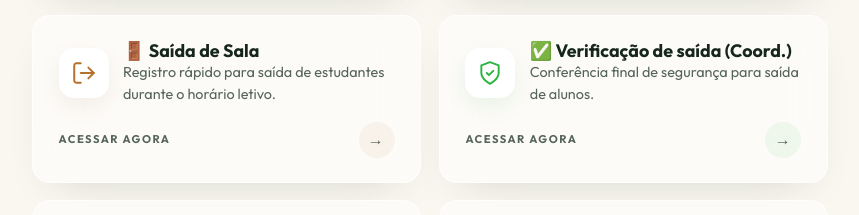
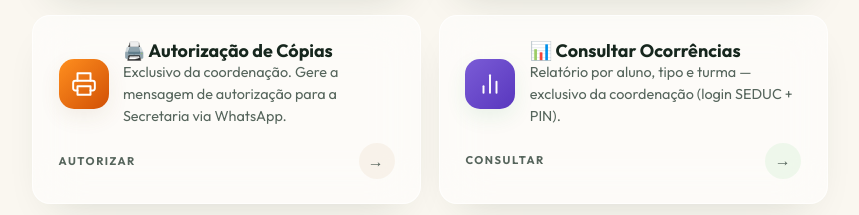
Before and after one commit to viniciusabezezer/painel-colaborador, a plain HTML site: page index.html in a window 1280 px wide. Shown: the part 1249-1464 px from the top of the page, without its empty margins (210-1069 px from the left). Drawn offline with Linux system fonts and the light colour scheme.

Commit message:
Remove cards de Saida de Sala e Verificacao de saida

```diff
--- a/index.html
+++ b/index.html
@@ -102,41 +102,7 @@
                     </div>
                 </a>
 
-                <!-- Saída de Sala -->
-                <a href="https://forms.gle/dmjBehzbKXMDoWNw9" class="form-card glass reveal delay-5" target="_blank">
-                    <div class="card-head">
-                        <div class="icon-wrapper">
-                            <svg xmlns="http://www.w3.org/2000/svg" viewBox="0 0 24 24" fill="none" stroke="currentColor" stroke-width="1.5" stroke-linecap="round" stroke-linejoin="round"><path d="M9 21H5a2 2 0 0 1-2-2V5a2 2 0 0 1 2-2h4"/><polyline points="16 17 21 12 16 7"/><line x1="21" y1="12" x2="9" y2="12"/></svg>
-                        </div>
-                        <div class="card-text">
-                            <h3>🚪 Saída de Sala</h3>
-                            <p>Registro rápido para saída de estudantes durante o horário letivo.</p>
-                        </div>
-                    </div>
-                    <div class="card-footer">
-                        <span>Acessar agora</span>
-                        <div class="arrow">&rarr;</div>
-                    </div>
-                </a>
-
-                <!-- Verificação de saída Coordenação -->
-                <a href="https://forms.gle/ZjJZGL4UZ2vEixrx6" class="form-card glass reveal delay-6" target="_blank">
-                    <div class="card-head">
-                        <div class="icon-wrapper">
-                            <svg xmlns="http://www.w3.org/2000/svg" viewBox="0 0 24 24" fill="none" stroke="currentColor" stroke-width="1.5" stroke-linecap="round" stroke-linejoin="round"><path d="M12 22s8-4 8-10V5l-8-3-8 3v7c0 6 8 10 8 10z"/><polyline points="9 12 11 14 15 10"/></svg>
-                        </div>
-                        <div class="card-text">
-                            <h3>✅ Verificação de saída (Coord.)</h3>
-                            <p>Conferência final de segurança para saída de alunos.</p>
-                        </div>
-                    </div>
-                    <div class="card-footer">
-                        <span>Acessar agora</span>
-                        <div class="arrow">&rarr;</div>
-                    </div>
-                </a>
-
-                <!-- Autorização de Cópias -->
+<!-- Autorização de Cópias -->
                 <button class="form-card glass reveal delay-6" onclick="openCopiesModal()">
                     <div class="card-head">
                         <div class="icon-wrapper copies-card-icon">
```
